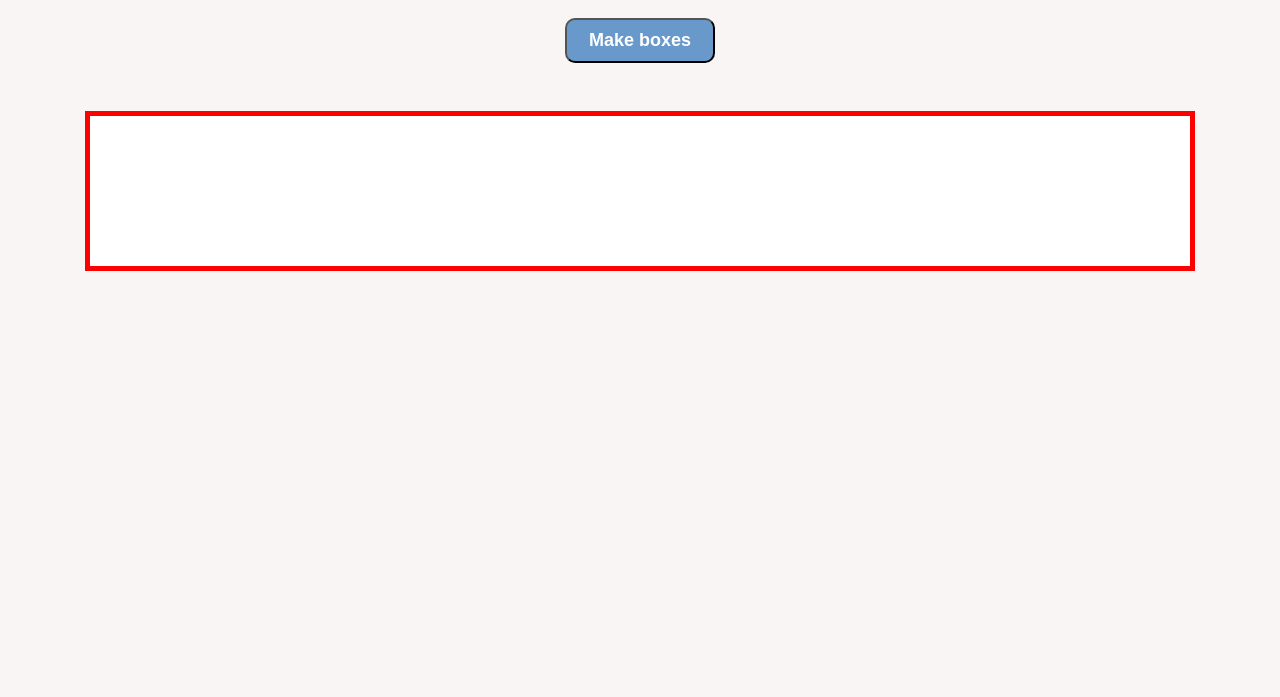
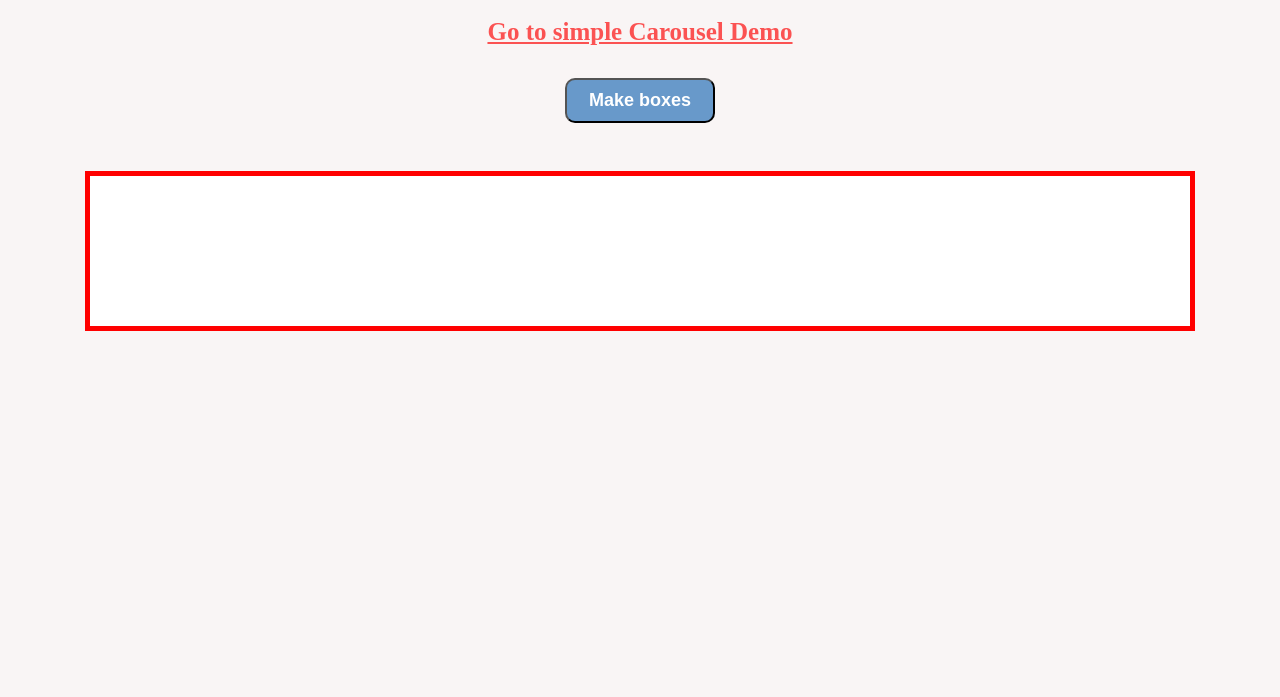
Before and after one commit to CarlosNGE/lab-5_23, a plain HTML site: page index.html in a window 1280 px wide. Shown: the part 103-800 px from the top of the page. Drawn offline with Linux system fonts and the light colour scheme.

Commit message:
add link to carousel

```diff
--- a/css/style.css
+++ b/css/style.css
@@ -59,3 +59,12 @@ image{
     background-repeat: no-repeat;
     background-size: 100px;
 }
+
+.link{
+    margin-bottom: 2rem;
+    color: rgb(251, 82, 82);
+    text-align: center;
+
+    font-size: 25px;
+    font-weight: bolder;
+}
--- a/index.html
+++ b/index.html
@@ -14,15 +14,20 @@
 
     <section class="main-container">
 
-    <h1>Dynamically create elements with JavaScript</h1>
+        <h1>Dynamically create elements with JavaScript</h1>
+        <a href="https://carlosnge.github.io/simple-carousel-live-demo-master/" class="link">Go to simple Carousel Demo</a>
 
-    <button>Make boxes</button>
+        <button>Make boxes</button>
 
-    <div class="container">
+        <div class="container">
 
-    </div>
+        </div>
+
+
 
     </section>
+
+
 
 <script src="js/main.js"></script>
 
```
